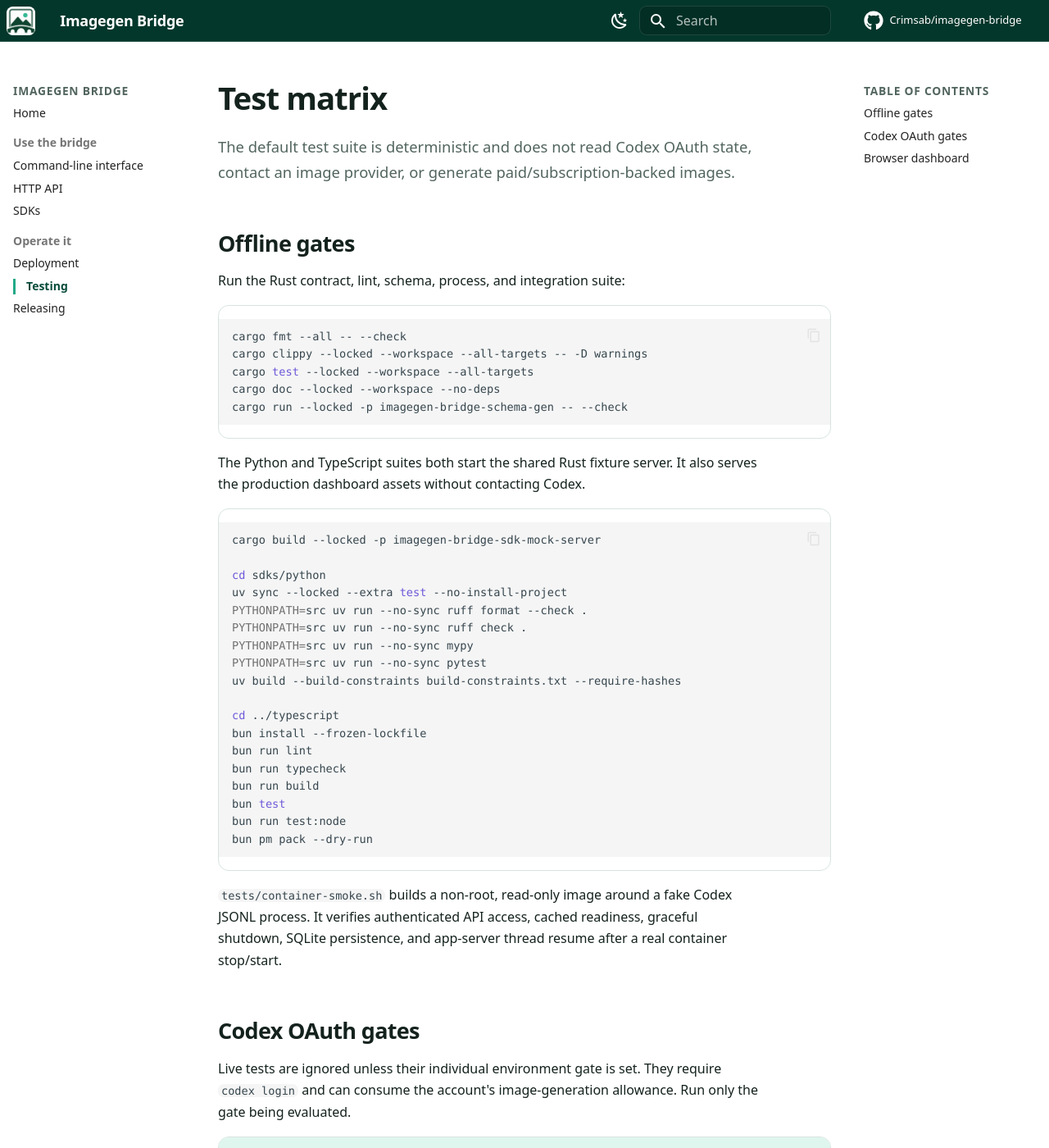
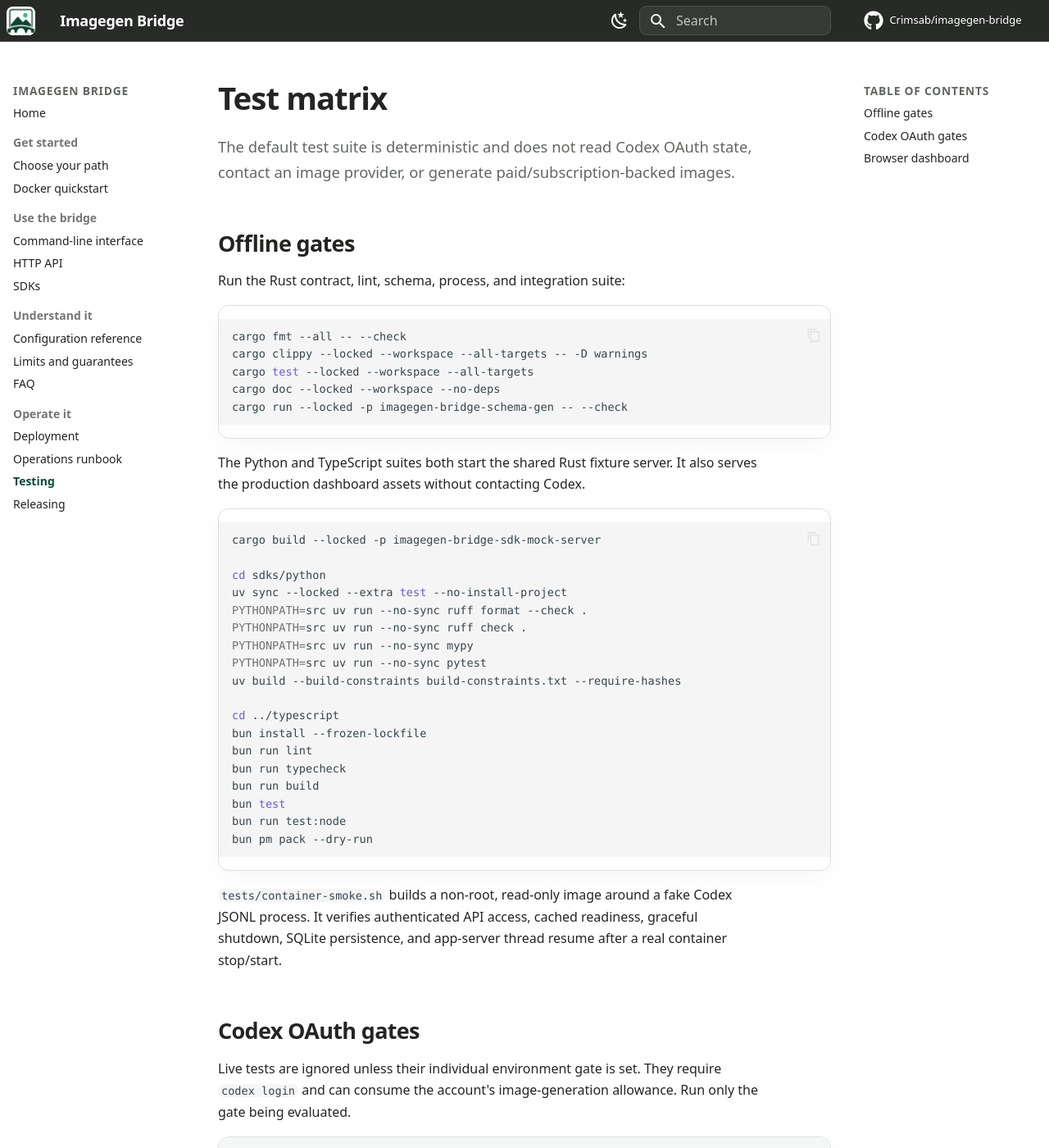
Before and after one commit to Crimsab/imagegen-bridge, an MkDocs documentation site: the page built from docs/testing.md, in a window 1280 px wide and 1400 px high. Shown: the whole window at 82% size. Built offline with MkDocs 1.6.1 and Material for MkDocs 9.7.7, drawn with Linux system fonts in a browser that asks for light colours; comment, search, counter and statistics services are not loaded; some of the changed text lies outside the part shown.

```diff
--- a/docs/stylesheets/extra.css
+++ b/docs/stylesheets/extra.css
@@ -2,13 +2,15 @@
   --ib-forest: #064c3b;
   --ib-forest-deep: #03372b;
   --ib-mint: #22a987;
-  --ib-mint-soft: #dff6ef;
-  --ib-ink: #14221e;
-  --ib-muted: #52655f;
-  --ib-line: #d7e4df;
-  --ib-canvas: #f9fbfa;
+  --ib-mint-soft: #e9f3ef;
+  --ib-ink: #242523;
+  --ib-muted: #626762;
+  --ib-line: #dedfda;
+  --ib-canvas: #f7f7f4;
   --ib-surface: #ffffff;
-  --ib-code: #f1f5f3;
+  --ib-code: #f0f1ed;
+  --ib-header: #282a28;
+  --ib-header-muted: #3a3d3a;
   --ib-radius: 0.8rem;
   --md-primary-fg-color: var(--ib-forest);
   --md-primary-fg-color--light: #0a6650;
@@ -22,19 +24,21 @@
 }
 
 [data-md-color-scheme="slate"] {
-  --ib-forest: #0c5c48;
-  --ib-forest-deep: #073c30;
+  --ib-forest: #2f987b;
+  --ib-forest-deep: #1b735b;
   --ib-mint: #45c7a5;
-  --ib-mint-soft: #153d33;
-  --ib-ink: #edf7f3;
-  --ib-muted: #adc1ba;
-  --ib-line: #29473e;
-  --ib-canvas: #101916;
-  --ib-surface: #16231f;
-  --ib-code: #0b1512;
-  --md-primary-fg-color: #083f32;
-  --md-primary-fg-color--light: #0c5c48;
-  --md-primary-fg-color--dark: #052e25;
+  --ib-mint-soft: #20332d;
+  --ib-ink: #f0f1ed;
+  --ib-muted: #b3b7b2;
+  --ib-line: #363936;
+  --ib-canvas: #171817;
+  --ib-surface: #202220;
+  --ib-code: #121412;
+  --ib-header: #111211;
+  --ib-header-muted: #202220;
+  --md-primary-fg-color: var(--ib-header);
+  --md-primary-fg-color--light: var(--ib-header-muted);
+  --md-primary-fg-color--dark: #0b0c0b;
   --md-accent-fg-color: var(--ib-mint);
   --md-accent-fg-color--transparent: rgb(69 199 165 / 0.14);
   --md-typeset-a-color: var(--ib-mint);
@@ -57,7 +61,7 @@ body {
 }
 
 .md-header {
-  background: var(--ib-forest-deep);
+  background: var(--ib-header);
   box-shadow: none;
   border-block-end: 1px solid rgb(255 255 255 / 0.12);
 }
@@ -82,11 +86,12 @@ body {
 .md-search__form {
   border: 1px solid rgb(255 255 255 / 0.12);
   border-radius: 0.45rem;
-  background: rgb(0 0 0 / 0.16);
+  background: rgb(255 255 255 / 0.07);
 }
 
 .md-tabs {
-  background: var(--md-primary-fg-color--dark);
+  background: var(--ib-header-muted);
+  border-block-end: 1px solid rgb(255 255 255 / 0.08);
 }
 
 .md-main__inner {
@@ -121,8 +126,7 @@ body {
 }
 
 .md-sidebar--primary .md-nav__link--active {
-  padding-inline-start: 0.65rem;
-  border-inline-start: 0.16rem solid var(--ib-mint);
+  color: var(--ib-forest);
 }
 
 .md-sidebar--secondary .md-nav__link--active {
@@ -193,7 +197,7 @@ body {
   border: 1px solid var(--ib-line);
   border-radius: 0.65rem;
   background: var(--ib-surface);
-  box-shadow: none;
+  box-shadow: 0 0.4rem 1.4rem rgb(28 37 33 / 0.035);
 }
 
 .md-typeset .highlight {
@@ -205,7 +209,7 @@ body {
 }
 
 .md-typeset table:not([class]) th {
-  background: var(--ib-mint-soft);
+  background: color-mix(in oklab, var(--ib-mint-soft) 55%, var(--ib-surface));
   color: var(--ib-ink);
   font-weight: 720;
 }
@@ -253,7 +257,7 @@ body {
 
 .ib-kicker {
   margin: 0 0 1.1rem;
-  color: #08745a;
+  color: var(--ib-forest);
   font-size: 0.76rem;
   font-weight: 760;
   letter-spacing: 0.09em;
@@ -337,7 +341,7 @@ body {
   aspect-ratio: 1672 / 941;
   border: 1px solid var(--ib-line);
   border-radius: var(--ib-radius);
-  box-shadow: 0 1.25rem 3rem rgb(3 55 43 / 0.13);
+  box-shadow: 0 1.25rem 3rem rgb(35 38 35 / 0.12);
 }
 
 [data-md-color-scheme="slate"] .ib-hero__visual img {
@@ -400,8 +404,8 @@ body {
 }
 
 .md-typeset .ib-path--cli {
-  background: var(--ib-forest);
-  color: #f7fffc;
+  background: var(--ib-header);
+  color: #f7f8f5;
 }
 
 .md-typeset .ib-path:hover {
@@ -488,7 +492,7 @@ body {
 }
 
 .md-footer-meta {
-  background: var(--ib-forest-deep);
+  background: var(--ib-header);
 }
 
 @media (max-width: 59.984375em) {
--- a/mkdocs.yml
+++ b/mkdocs.yml
@@ -46,12 +46,20 @@ theme:
 
 nav:
   - Home: index.md
+  - Get started:
+      - Choose your path: getting-started.md
+      - Docker quickstart: docker-quickstart.md
   - Use the bridge:
       - Command-line interface: cli.md
       - HTTP API: api.md
       - SDKs: sdks.md
+  - Understand it:
+      - Configuration reference: configuration.md
+      - Limits and guarantees: limits.md
+      - FAQ: faq.md
   - Operate it:
       - Deployment: deployment.md
+      - Operations runbook: operations.md
       - Testing: testing.md
       - Releasing: releasing.md
 
```
Also changed, not shown: docs/configuration.md (added, +102 -0 lines), docs/docker-quickstart.md (added, +79 -0 lines), docs/faq.md (added, +66 -0 lines), docs/getting-started.md (added, +75 -0 lines), docs/index.md (+5 -1 lines), docs/limits.md (added, +84 -0 lines), docs/operations.md (added, +95 -0 lines), 1 other file.
